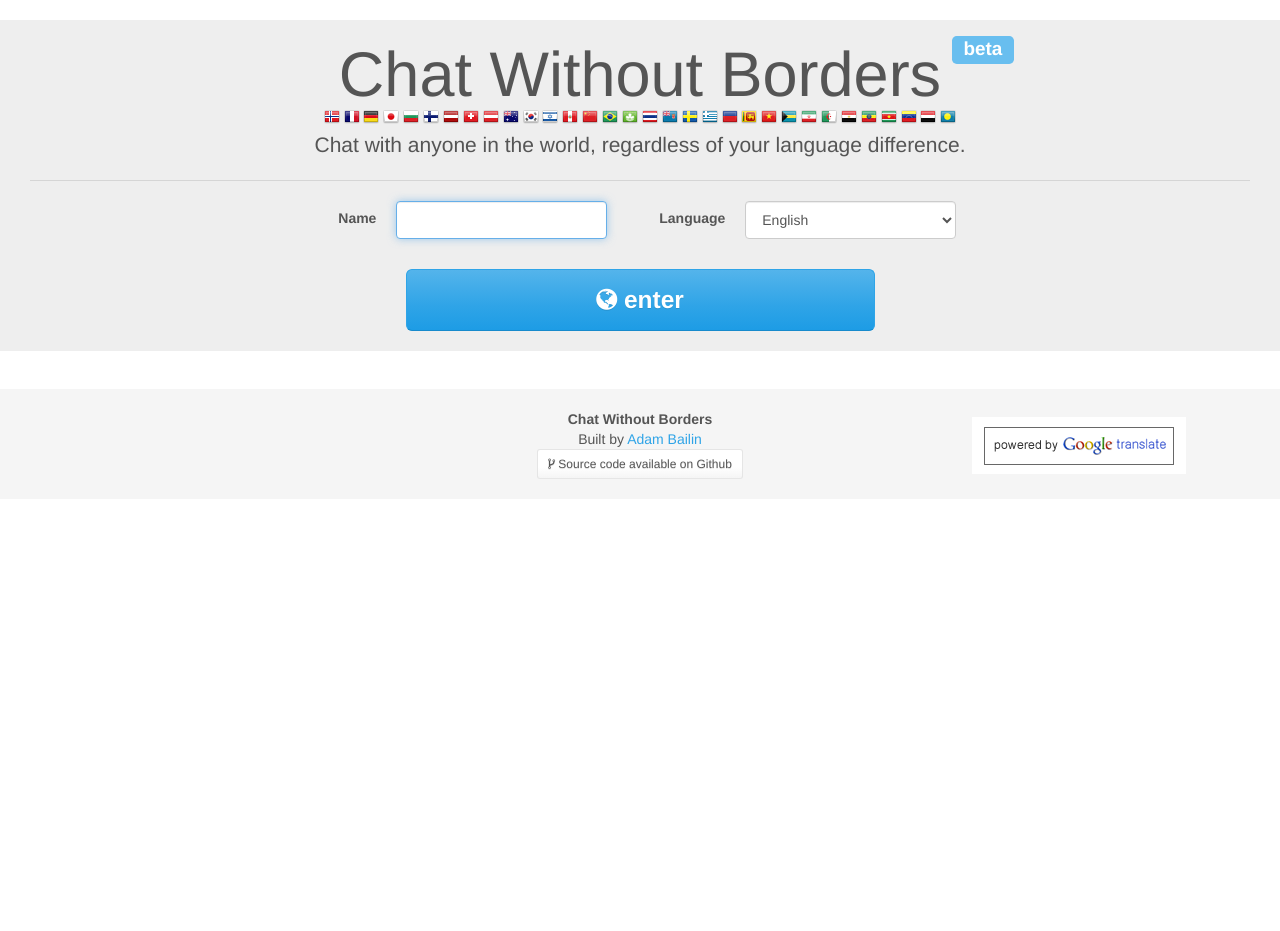
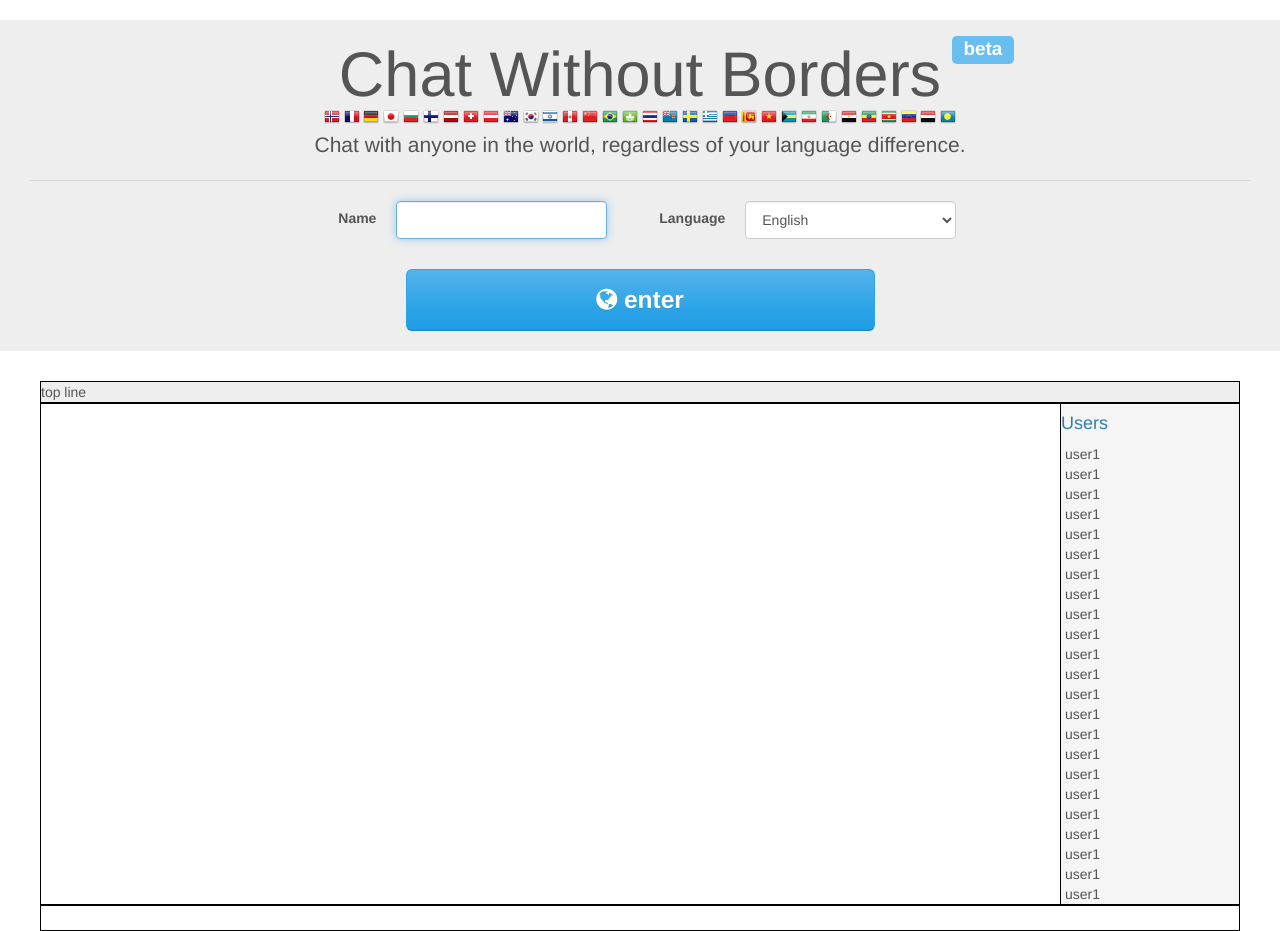
Before and after one commit to abailin/worldchat, a website: page public/index.html in a window 1280 px wide. Before the commit the page ends 800 px from the top, so only its background shows below. Drawn offline with nearby package versions, Linux system fonts and the light colour scheme; files that its build step writes are made by us from their sources; no server answers.

Commit message:
chat window UI

```diff
--- a/less/worldchat.less
+++ b/less/worldchat.less
@@ -184,7 +184,76 @@ body {
 	}
 }
 
+@userListWidth: 180px;
+@chatWindowHeight: 500px;
+
+.chat-container {
+
+
+	// width: 100%;
+	// height: 500px;
+	max-width: 1200px;
+	margin: 0 auto;
+
+	.table-wrap {
+
+		display: table;
+		width: 100%;
+		height: 100%;
+
+		.zrow {
+			display: table-row;
+			height: @chatWindowHeight;
+
+			.message-container {
+				display: table-cell;
+				border: thin solid black;
+				background-color: white;
+				border-right: none;
+			}
+			.user-list {
+				border: thin solid black;
+				display: table-cell;
+				width: @userListWidth;
+				background-color: #f5f5f5;
+
+				.user-list-wrap {
+					height: @chatWindowHeight;
+					width: @userListWidth - 6;
+					overflow-y: scroll;
+					overflow-x: hidden;
+					white-space: nowrap;
+
+					ul {
+						list-style: none;
+						padding: 0 0 0 4px;
+					}
+				}
+			}
+
+		}
+	}
+
+
+	.top-line {
+		border: thin solid black;
+		min-height: 20px;
+		background-color: #eee;
+	}
+	.text-input {
+		border: thin solid black;
+		min-height: 20px;
+		background-color: #000;
+		input {
+			width: 100%;
+			padding: 2px 6px;
+			border: none;
+		}
+	}
+}
+
 footer {
+	display: none;
 	margin-top: 8px;
 	margin-bottom: 8px;
 	padding-top:20px;
--- a/public/index.html
+++ b/public/index.html
@@ -107,8 +107,101 @@
 		</div>
 	</section>
 
+	<section class="chat-container">
+
+		<div class="top-line">
+			top line
+		</div>
+
+		<div class="table-wrap">
+			<div class="zrow">
+				<div class="message-container">
+				</div>
+
+				<div class="user-list">
+					<div class="user-list-wrap">
+						<h4>Users</h4>
+						<ul>
+							<li>user1</li>
+							<li>user1</li>
+							<li>user1</li>
+							<li>user1</li>
+							<li>user1</li>
+							<li>user1</li>
+							<li>user1</li>
+							<li>user1</li>
+							<li>user1</li>
+							<li>user1</li>
+							<li>user1</li>
+							<li>user1</li>
+							<li>user1</li>
+							<li>user1</li>
+							<li>user1</li>
+							<li>user1</li>
+							<li>user1</li>
+							<li>user1</li>
+							<li>user1</li>
+							<li>user1</li>
+							<li>user1</li>
+							<li>user1</li>
+							<li>user1</li>
+							<li>user1</li>
+							<li>user1</li>
+							<li>user1</li>
+							<li>user1</li>
+							<li>user1</li>
+							<li>user1</li>
+							<li>user1</li>
+							<li>user1</li>
+							<li>user1</li>
+							<li>user1</li>
+							<li>user1</li>
+							<li>user1</li>
+							<li>user1</li>
+							<li>user1</li>
+							<li>user1</li>
+							<li>user1</li>
+							<li>user1</li>
+							<li>user1</li>
+							<li>user1</li>
+							<li>user1</li>
+							<li>user1</li>
+							<li>user1</li>
+							<li>user1</li>
+							<li>user1</li>
+							<li>user1</li>
+							<li>user1</li>
+							<li>user1</li>
+							<li>user1</li>
+							<li>user1</li>
+							<li>user1</li>
+							<li>user1</li>
+							<li>user1</li>
+							<li>user1</li>
+							<li>user1</li>
+							<li>user1</li>
+							<li>user1</li>
+							<li>user1</li>
+							<li>user1</li>
+							<li>user1</li>
+							<li>user1</li>
+							<li>user1</li>
+							<li>user1</li>
+							<li>user1</li>
+						</ul>
+					</div>
+				</div>
+			</div>
+		</div>
+
+		<div class="text-input">
+			<input type="text">
+		</div>
+
+	</section>
+
+
 	<div class="container">
-
 		<div class="row wrapper-main hidden">
 
 			<div class="col-xs-12">
@@ -137,11 +230,8 @@
 						<div class="form-group text-right">
 							<button type="submit" class="btn btn-primary" id="btn-send-message">Send</button>
 						</div>
-
 					</div>
 				</div>
-
-
 			</div>
 
 			<div class="col-xs-12 col-sm-3">
@@ -151,19 +241,10 @@
 							<span class="title">Users Connected</span>
 							<ul class="user-list-ul"></ul>
 						</div>
-
-
-
 					</div>
 				</div>
 			</div>
-
 		</div>
-
-
-
-
-
 	</div>
 
 	<footer class="">
```
